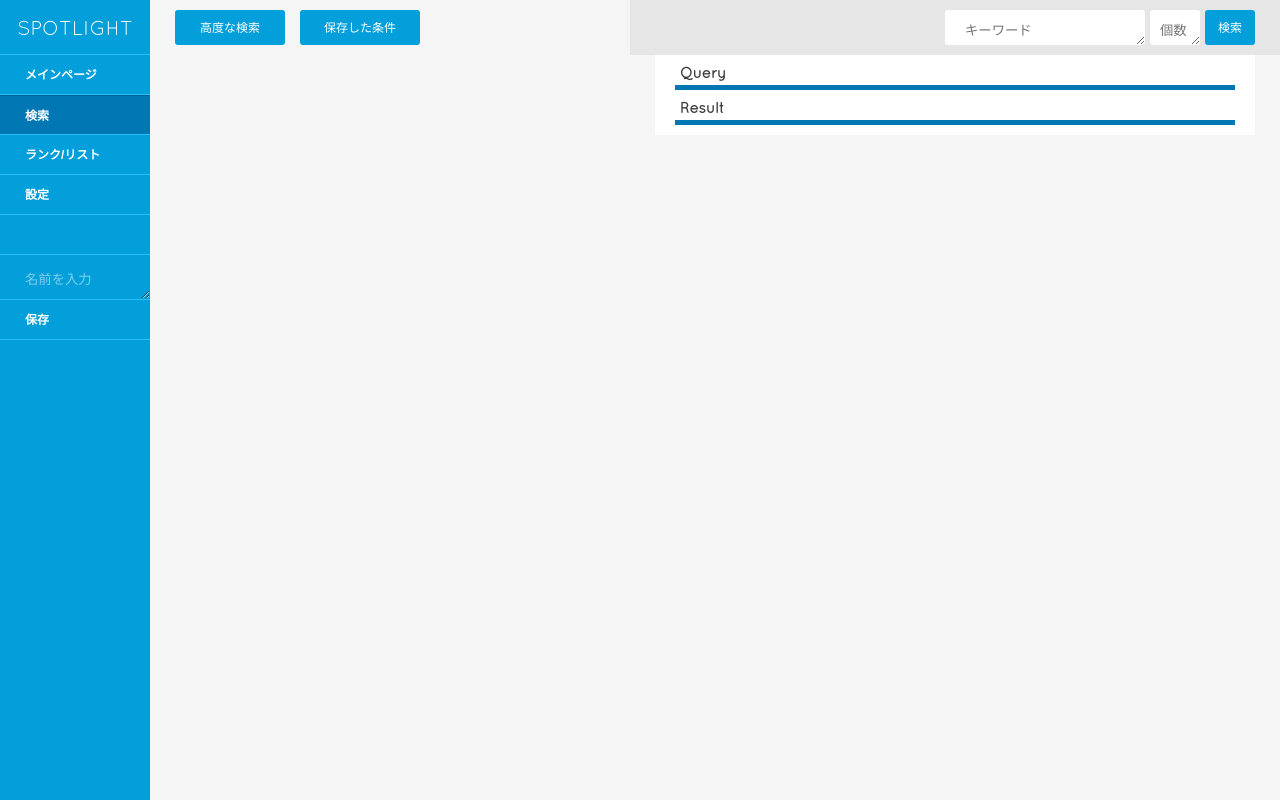
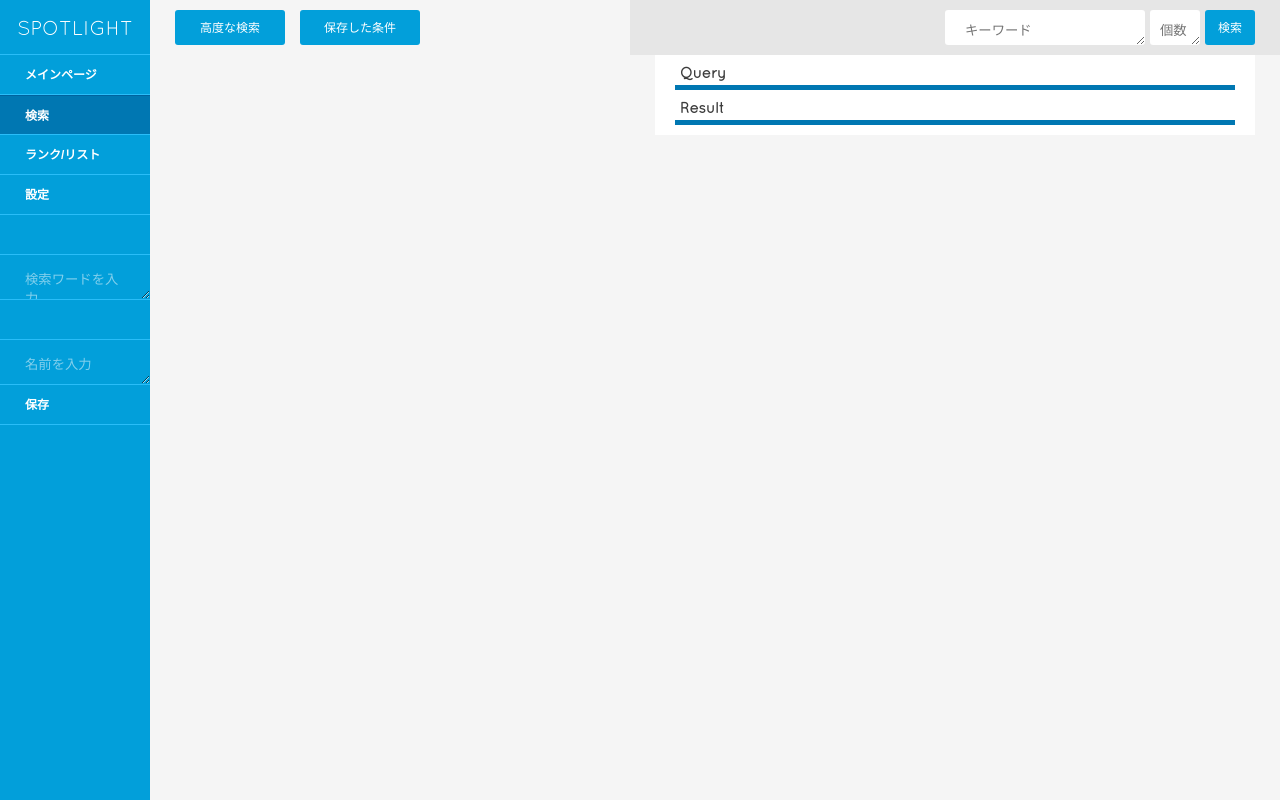
Before and after one commit to calmery/LegacySpotlight, an Electron app: page templates/search.html in a window 1280 px wide. Drawn offline with nearby package versions, Linux system fonts and the light colour scheme; files that its build step writes are made by us from their sources; no server answers; files whose address does not match are found by name.

Commit message:
Add text highlight

```diff
--- a/static/css/layout.css
+++ b/static/css/layout.css
@@ -187,7 +187,7 @@ textarea#searchCount {
     border-radius: 3px;
     padding: 10px 10px;
 }
-#dataName {
+#dataName, #highlight {
     width: 100%;
     height: 45px;
     border: 0;
@@ -197,12 +197,16 @@ textarea#searchCount {
     color: #fff;
     background: rgba(0,0,0,0)
 }
-#dataName::-webkit-input-placeholder {
+#dataName::-webkit-input-placeholder, #highlight::-webkit-input-placeholder {
     color: rgba(255,255,255,.5)
 }
-#dataName:focus {
+#dataName:focus, #highlight:focus {
     -webkit-transition: ease 0.5s;
     background: rgba( 0, 119, 178, 1 )
+}
+
+.highlightText {
+    background: rgba( 42, 189, 248, 1 );
 }
 
 .advancedLavel {
--- a/static/js/search.js
+++ b/static/js/search.js
@@ -335,3 +335,31 @@ socketio.on( 'deletedQuery', function(){
     alert( '条件を消去しました．' )
     advancedOpenSaved()
 } )
+
+var data = []
+
+function highlight(){
+
+    if( document.getElementById( 'highlight' ).value ){
+
+        var text = document.getElementById( 'highlight' ).value
+        var target
+
+        for( var i=0; i<document.querySelectorAll( '.box' ).length; i++ ){
+
+
+            if( !data[i] ) {
+                data.push(document.querySelectorAll( '.box' )[i].children[0].children[1].children[6].innerHTML)
+
+            }
+
+            target = data[i]
+
+            document.querySelectorAll( '.box' )[i].children[0].children[1].children[6].innerHTML = target.replace( RegExp( text, 'g' ), '<span class="highlightText">' + text + '</span>' )
+
+
+        }
+
+    }
+
+}
--- a/templates/search.html
+++ b/templates/search.html
@@ -32,6 +32,10 @@
                 <a href="/setting">
                     <div class="menu ml">設定</div>
                 </a>
+                <div class="not"></div>
+                <div id="dataBox">
+                    <textarea id="highlight" onkeydown="highlight()" placeholder="検索ワードを入力"></textarea>
+                </div>
                 <div class="not"></div>
                 <div id="dataBox">
                     <textarea id="dataName" placeholder="名前を入力"></textarea>
```
Also changed, not shown: 1 other file.
